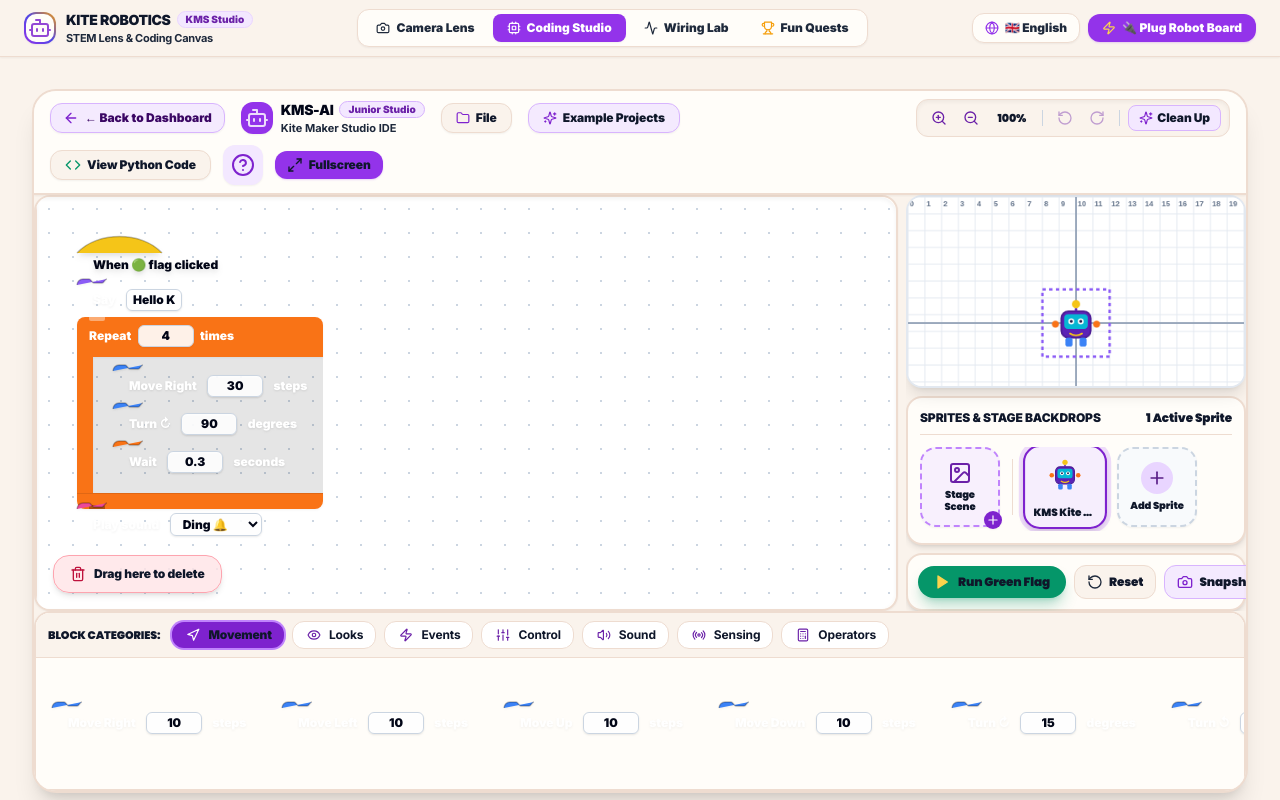
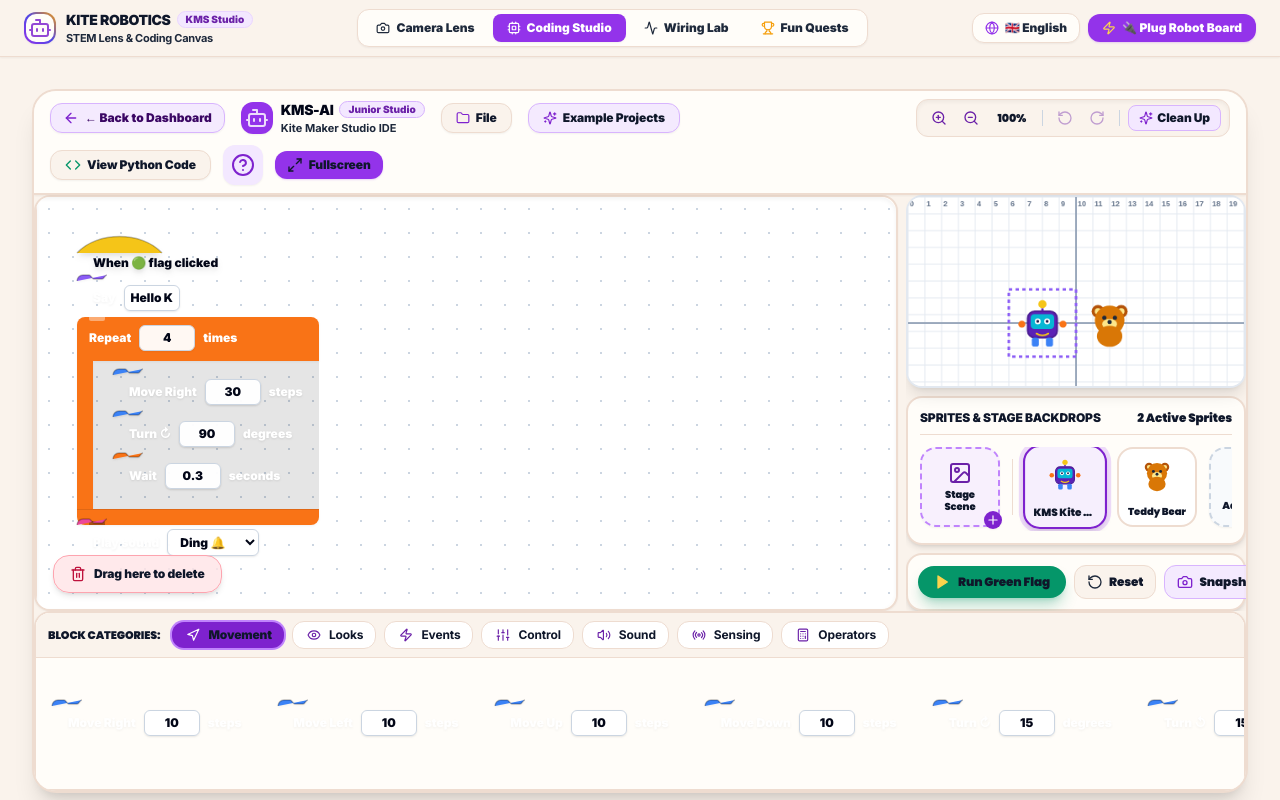
Before and after one commit to nivrutti1113/kiterobotic-Lens, a Next.js app: page /kinetic-canvas/blocks in a window 1280 px wide. Shown: the top 800 px of the page. Built offline with nearby package versions, Linux system fonts and the light colour scheme.

Commit message:
fix: enforce flex row layout inside block labels and restore Teddy Bear default sprite

```diff
--- a/components/junior-blocks/BlockView.tsx
+++ b/components/junior-blocks/BlockView.tsx
@@ -40,10 +40,13 @@
     onInputChange(block.id, inputName, val);
   };
 
-  // Render label parts with inputs inserted
+  // Render label parts with inputs inserted in a strict horizontal flex row
   const renderLabel = () => {
     const parts = def.label.split(/(\{[\w]+\})/g);
-    return parts.map((part, idx) => {
+    return (
+      <div className="relative z-10 flex items-center justify-start flex-row gap-2 whitespace-nowrap leading-none">
+        {parts.map((part, idx) => {
+          if (!part) return null;
           if (part.startsWith('{') && part.endsWith('}')) {
             const inputName = part.slice(1, -1);
             const inputDef = def.inputs?.[inputName];
@@ -52,7 +55,7 @@
             if (typeof val === 'object' && val !== null) {
               // Nested operator block
               return (
-            <span key={idx} className="inline-block mx-1">
+                <span key={idx} className="inline-flex items-center shrink-0">
                   <BlockView block={val as BlockInstance} onInputChange={onInputChange} isTemplate={false} />
                 </span>
               );
@@ -64,7 +67,7 @@
                   key={idx}
                   value={String(val)}
                   onChange={(e) => onInputChange && onInputChange(block.id, inputName, e.target.value)}
-              className="bg-white/90 text-slate-950 font-black px-2 py-0.5 rounded-md text-xs focus:outline-none cursor-pointer border border-slate-300 mx-1 shadow-sm"
+                  className="bg-white/95 text-slate-950 font-black px-2 py-1 rounded-md text-xs focus:outline-none cursor-pointer border border-slate-300 shadow-sm shrink-0 my-0"
                 >
                   {inputDef.options?.map((opt) => (
                     <option key={opt.value} value={opt.value} className="bg-slate-900 text-white font-bold">
@@ -81,12 +84,18 @@
                 type="text"
                 value={String(val)}
                 onChange={(e) => handleTextOrNumChange(inputName, e.target.value)}
-            className="w-14 bg-white/90 text-slate-950 font-black px-1.5 py-0.5 rounded-md text-xs border border-slate-300 focus:outline-none focus:ring-2 focus:ring-purple-600 text-center mx-1 shadow-sm"
+                className="w-14 bg-white/95 text-slate-950 font-black px-1.5 py-1 rounded-md text-xs border border-slate-300 focus:outline-none focus:ring-2 focus:ring-purple-600 text-center shadow-sm shrink-0 my-0"
               />
             );
           }
-      return <span key={idx} className="whitespace-pre">{part}</span>;
-    });
+          return (
+            <span key={idx} className="whitespace-nowrap font-black inline-block text-xs leading-none">
+              {part}
+            </span>
+          );
+        })}
+      </div>
+    );
   };
 
   const textContrastClass = isDarkText ? 'text-slate-950 font-black' : 'text-white font-black drop-shadow-sm';
@@ -107,7 +116,7 @@
         <div
           draggable={!isTemplate}
           onDragStart={handleDragStartBlock}
-          className={`relative cursor-grab active:cursor-grabbing select-none ${textContrastClass} text-xs px-4 pt-4 pb-3 flex items-center gap-1.5 filter drop-shadow-md group`}
+          className={`relative cursor-grab active:cursor-grabbing select-none ${textContrastClass} text-xs px-4 pt-4 pb-3 flex items-center justify-start flex-row gap-2 filter drop-shadow-md group`}
           style={{ minWidth: '150px' }}
         >
           {/* Hat SVG Path Background */}
@@ -119,7 +128,7 @@
               strokeWidth="1.5"
             />
           </svg>
-          <span className="relative z-10 flex items-center gap-1 mt-1">{renderLabel()}</span>
+          <div className="mt-1">{renderLabel()}</div>
         </div>
       );
     }
@@ -135,12 +144,12 @@
         >
           {/* C-Block Top Header Bar */}
           <div
-            className="px-3 pt-2 pb-2.5 flex items-center gap-1 relative rounded-t-lg"
+            className="px-3 pt-2 pb-2.5 flex items-center justify-start flex-row gap-2 relative rounded-t-lg"
             style={{ backgroundColor: categoryColor.hex }}
           >
             {/* Top Notch SVG Tab */}
             <div className="absolute top-0 left-3 w-4 h-1 bg-white/40 rounded-b-sm" />
-            <span className="relative z-10">{renderLabel()}</span>
+            {renderLabel()}
           </div>
 
           {/* C-Block Main Loop Body Slot */}
@@ -187,7 +196,7 @@
           {def.shape === 'c_block_else' && (
             <>
               <div
-                className="px-3 py-1.5 font-black text-white relative flex items-center"
+                className="px-3 py-1.5 font-black text-white relative flex items-center justify-start flex-row gap-2"
                 style={{ backgroundColor: categoryColor.hex }}
               >
                 <span>Else</span>
@@ -251,7 +260,7 @@
         <div
           draggable={!isTemplate}
           onDragStart={handleDragStartBlock}
-          className={`inline-flex items-center gap-1 cursor-grab active:cursor-grabbing select-none ${textContrastClass} text-[11px] px-3.5 py-1.5 shadow-sm border border-black/20 ${
+          className={`inline-flex items-center justify-start flex-row gap-2 cursor-grab active:cursor-grabbing select-none ${textContrastClass} text-[11px] px-3.5 py-1.5 shadow-sm border border-black/20 ${
             def.shape === 'boolean' ? 'rounded-full border-2 border-emerald-300' : 'rounded-full'
           }`}
           style={{ backgroundColor: categoryColor.hex }}
@@ -266,7 +275,7 @@
       <div
         draggable={!isTemplate}
         onDragStart={handleDragStartBlock}
-        className={`relative cursor-grab active:cursor-grabbing select-none ${textContrastClass} text-xs px-4 pt-2.5 pb-3 flex items-center gap-1.5 filter drop-shadow-md group`}
+        className={`relative cursor-grab active:cursor-grabbing select-none ${textContrastClass} text-xs px-4 pt-2.5 pb-3 flex items-center justify-start flex-row gap-2 filter drop-shadow-md group`}
         style={{ minWidth: '140px' }}
       >
         {/* Puzzle Block Top Notch + Bottom Socket SVG Layer */}
@@ -279,7 +288,7 @@
           />
         </svg>
 
-        <span className="relative z-10 flex items-center gap-1">{renderLabel()}</span>
+        {renderLabel()}
       </div>
     );
   };
--- a/lib/junior-blocks/storage.ts
+++ b/lib/junior-blocks/storage.ts
@@ -5,6 +5,8 @@
 
 export function createDefaultProject(): Project {
   const defaultSprite = SPRITE_CATALOG[0]; // KMS Kite Bot
+  const teddySprite = SPRITE_CATALOG.find((s) => s.id === 'friendly_bear') || SPRITE_CATALOG[2];
+
   return {
     id: "proj_" + Date.now(),
     name: "My First Robot Project",
@@ -17,7 +19,7 @@
         costumeUrl: defaultSprite.svg,
         costumes: defaultSprite.costumes,
         currentCostumeIndex: 0,
-        x: 0,
+        x: -40,
         y: 0,
         rotation: 0,
         size: 100,
@@ -71,6 +73,19 @@
           },
         ],
       },
+      {
+        id: "sprite_teddy_bear",
+        name: teddySprite.name,
+        costumeUrl: teddySprite.svg,
+        costumes: teddySprite.costumes,
+        currentCostumeIndex: 0,
+        x: 40,
+        y: 0,
+        rotation: 0,
+        size: 90,
+        visible: true,
+        scripts: [],
+      },
     ],
   };
 }
```
Lines whose indentation alone changed are shown as unchanged.
